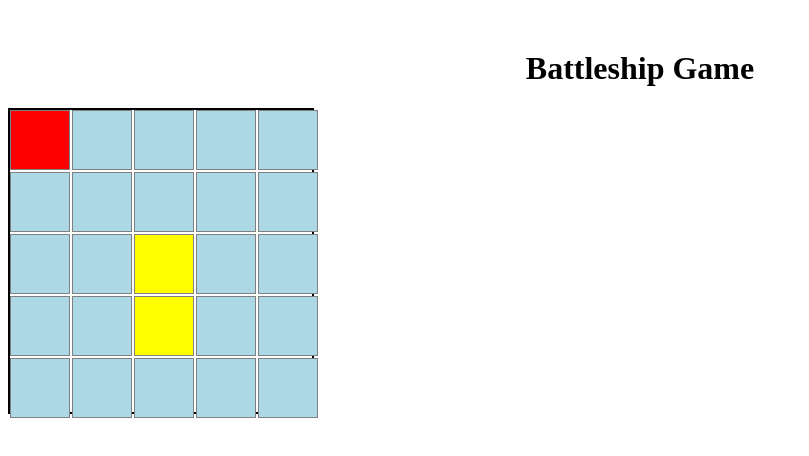
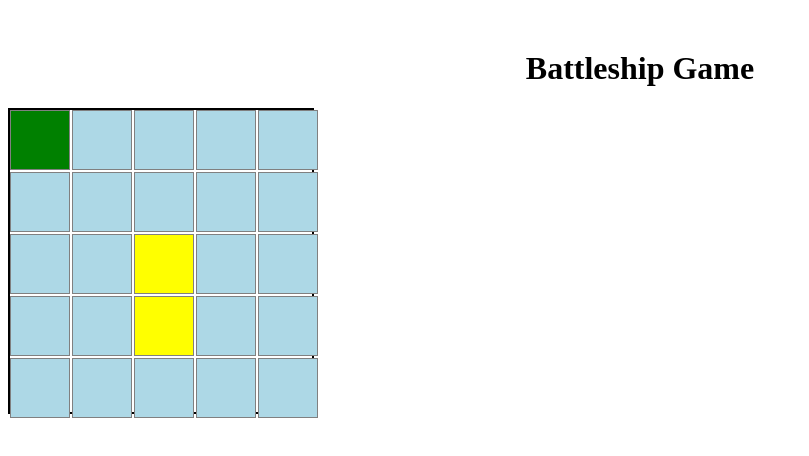
Before and after one commit to Demetrusa/battle-s, a plain HTML site: page index.html in a window 1280 px wide. Both pictures are taken after a click on the element 40 px from the left and 140 px from the top of the page. Shown: the whole page, without its empty margins (0-809 px from the left). Drawn offline with Linux system fonts and the light colour scheme.

Commit message:
feat: update game

```diff
--- a/script.js
+++ b/script.js
@@ -12,18 +12,20 @@ document.addEventListener("DOMContentLoaded", function() {
         }
     }
 
+    // Place ships with proper spacing
+    placeShips(board);
+
     // Handle click event for each cell
     const cells = document.querySelectorAll('.cell');
     cells.forEach(cell => {
         cell.addEventListener('click', () => {
-            // Handle click event for the cell
-            // You can implement game logic here
-            cell.style.backgroundColor = "red"; // For example, change color on click
+            if (cell.classList.contains('ship')) {
+                cell.style.backgroundColor = "green"; // Ship is located, change color to green
+            } else {
+                cell.style.backgroundColor = "red"; // No ship, change color to red
+            }
         });
     });
-
-    // Place ships with proper spacing
-    placeShips(board);
 });
 
 function placeShips(board) {
--- a/styles.css
+++ b/styles.css
@@ -24,4 +24,5 @@
 }
 .ship {
     background-color: yellow;
+    opacity: 1;
 }
```
